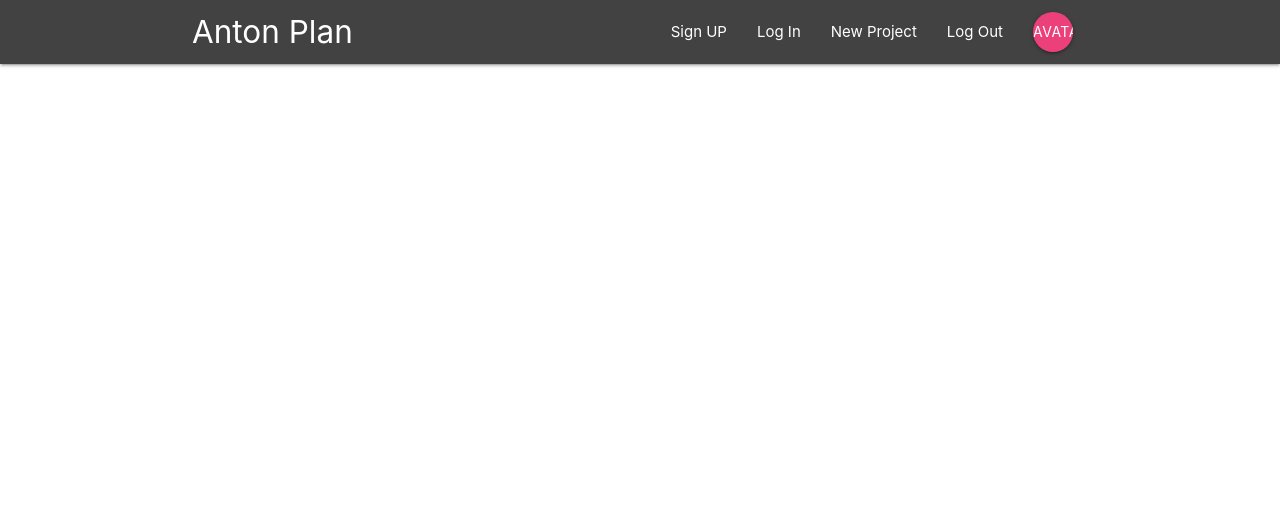
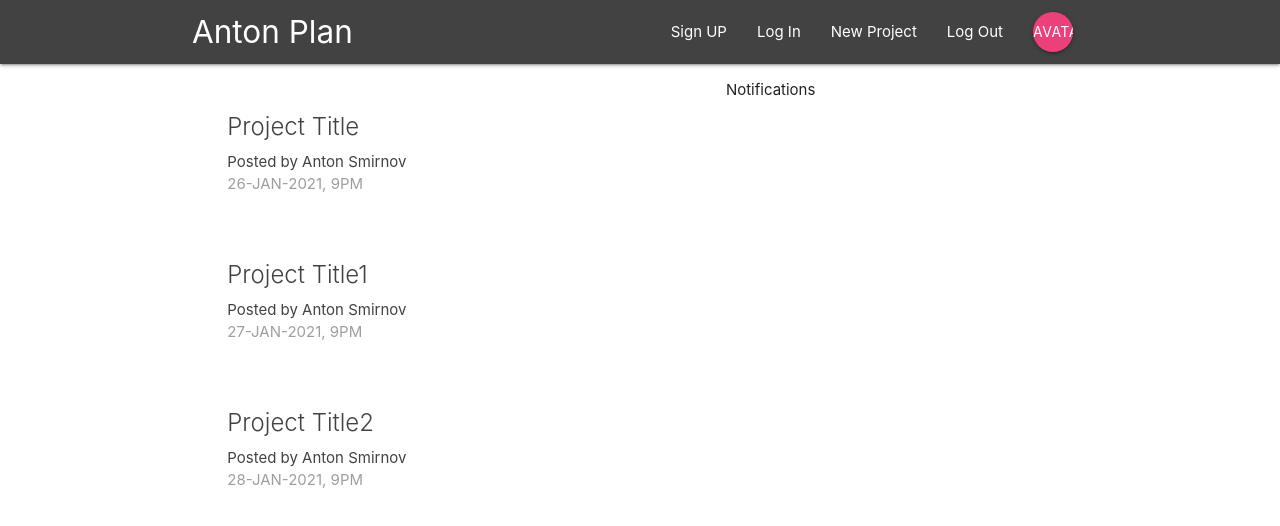
Before and after one commit to antosha-85/Trainings, a React (Create React App) app in the folder net6/: page / in a window 1280 px wide. Shown: the top 526 px of the page. Built offline with nearby package versions, Linux system fonts and the light colour scheme.

Commit message:
Created ProjectList and Notifications component and put them inside the Dahsboard component, for the Dashobard I setup a route /

```diff
--- a/net6/src/App.js
+++ b/net6/src/App.js
@@ -1,10 +1,15 @@
-import { BrowserRouter as Router } from "react-router-dom";
+import { BrowserRouter as Router, Route, Switch } from "react-router-dom";
+import Dashboard from "./components/dashboard/Dashboard";
 import Navbar from "./components/layout/Navbar";
 function App() {
   return (
     <Router>
       <div className="App">
         <Navbar />
+        <Switch>
+          {/* <Route exact path="/" component={Dashboard} /> */}
+          <Route exact path="/" render={()=> <Dashboard/>} />
+        </Switch>
       </div>
     </Router>
   );
--- a/net6/src/components/dashboard/Dashboard.js
+++ b/net6/src/components/dashboard/Dashboard.js
@@ -0,0 +1,20 @@
+import React, { Component } from "react";
+import Notifications from "./Notifications";
+import ProjectList from "../projects/ProjectList";
+
+export default class Dashboard extends Component {
+  render() {
+    return (
+      <div className="dashboard container">
+        <div className="row">
+          <div className="col s12 m6">
+            <ProjectList />
+          </div>
+          <div className="col s12 m5 offset-m1">
+            <Notifications />
+          </div>
+        </div>
+      </div>
+    );
+  }
+}
--- a/net6/src/components/dashboard/Notifications.js
+++ b/net6/src/components/dashboard/Notifications.js
@@ -0,0 +1,11 @@
+import React from "react";
+
+const Notifications = () => {
+  return (
+    <div className="">
+      <p>Notifications</p>
+    </div>
+  );
+};
+
+export default Notifications;
--- /dev/null
+++ b/net6/src/components/projects/ProjectList.js
@@ -0,0 +1,31 @@
+import React from "react";
+
+const ProjectList = () => {
+  return (
+    <div className="project-list section">
+      <div className="card z-depth-0 project-summary">
+        <div className="card-content grey-text text-darken-3">
+          <span className="card-title">Project Title</span>
+          <p>Posted by Anton Smirnov</p>
+          <p className="grey-text">26-JAN-2021, 9PM</p>
+        </div>
+      </div>
+      <div className="card z-depth-0 project-summary">
+        <div className="card-content grey-text text-darken-3">
+          <span className="card-title">Project Title1</span>
+          <p>Posted by Anton Smirnov</p>
+          <p className="grey-text">27-JAN-2021, 9PM</p>
+        </div>
+      </div>
+      <div className="card z-depth-0 project-summary">
+        <div className="card-content grey-text text-darken-3">
+          <span className="card-title">Project Title2</span>
+          <p>Posted by Anton Smirnov</p>
+          <p className="grey-text">28-JAN-2021, 9PM</p>
+        </div>
+      </div>
+    </div>
+  );
+};
+
+export default ProjectList;
```
Also changed, not shown: net6/src/components/projects/ProjectsList.js (deleted), 1 other file (tests, documents, lock files or other folders).
